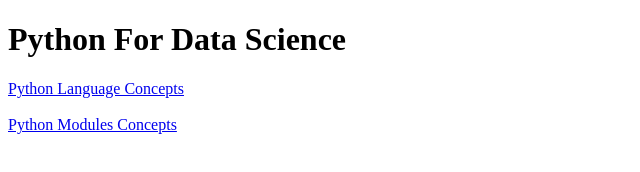
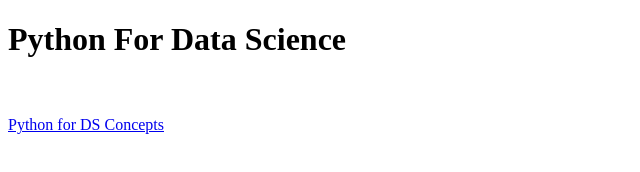
Before and after one commit to vcsgithub/vcsgithub.github.io, a plain HTML site: page index.html in a window 1280 px wide. Shown: the whole page, without its empty margins (0-640 px from the left). Drawn offline with Linux system fonts and the light colour scheme.

Commit message:
Update index.html

```diff
--- a/index.html
+++ b/index.html
@@ -4,12 +4,9 @@
 <body>
 
 <h1>Python For Data Science</h1>
-
-<a href="python_language_syllabus.txt">Python Language Concepts</a>
 <br>
 <br>
-<a href="python_modules_syllabus.txt">Python Modules Concepts</a>
-
+<a href="python_for_data_science_syllabus.txt">Python for DS Concepts</a>
 
 </body>
 </html>
```
